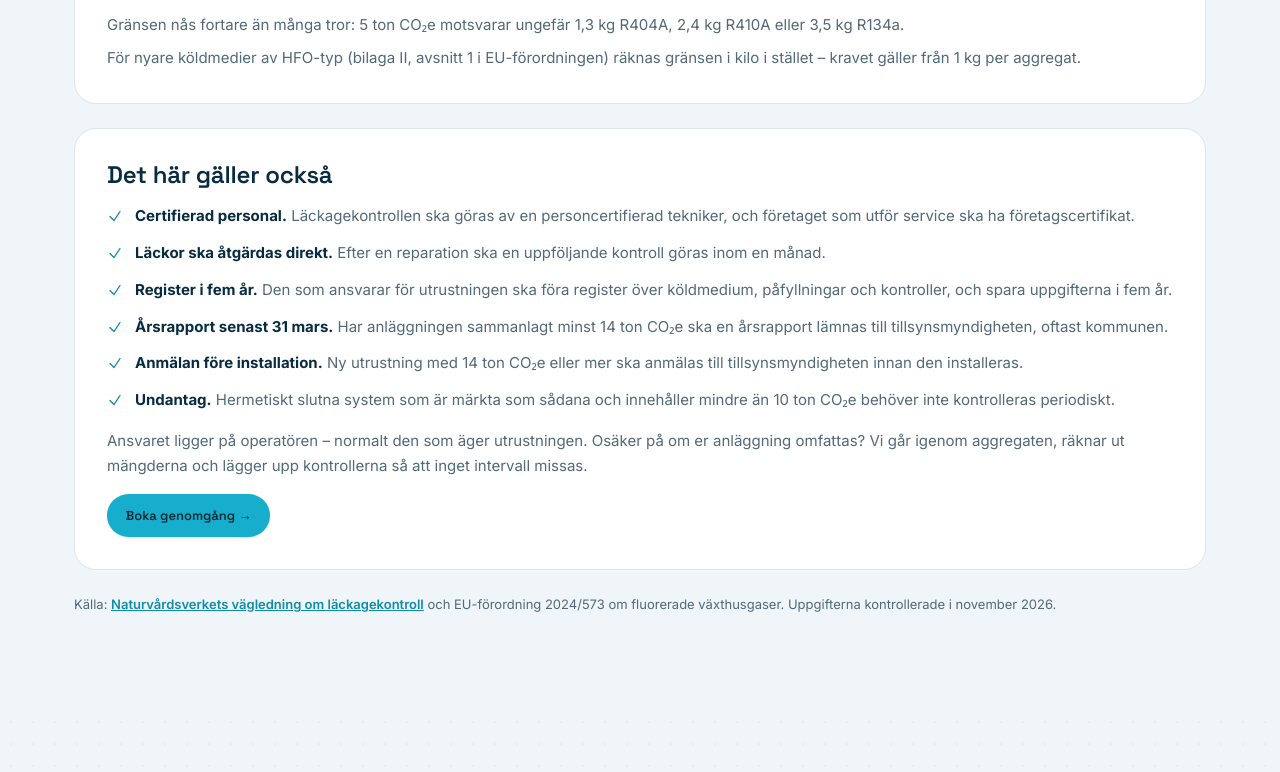
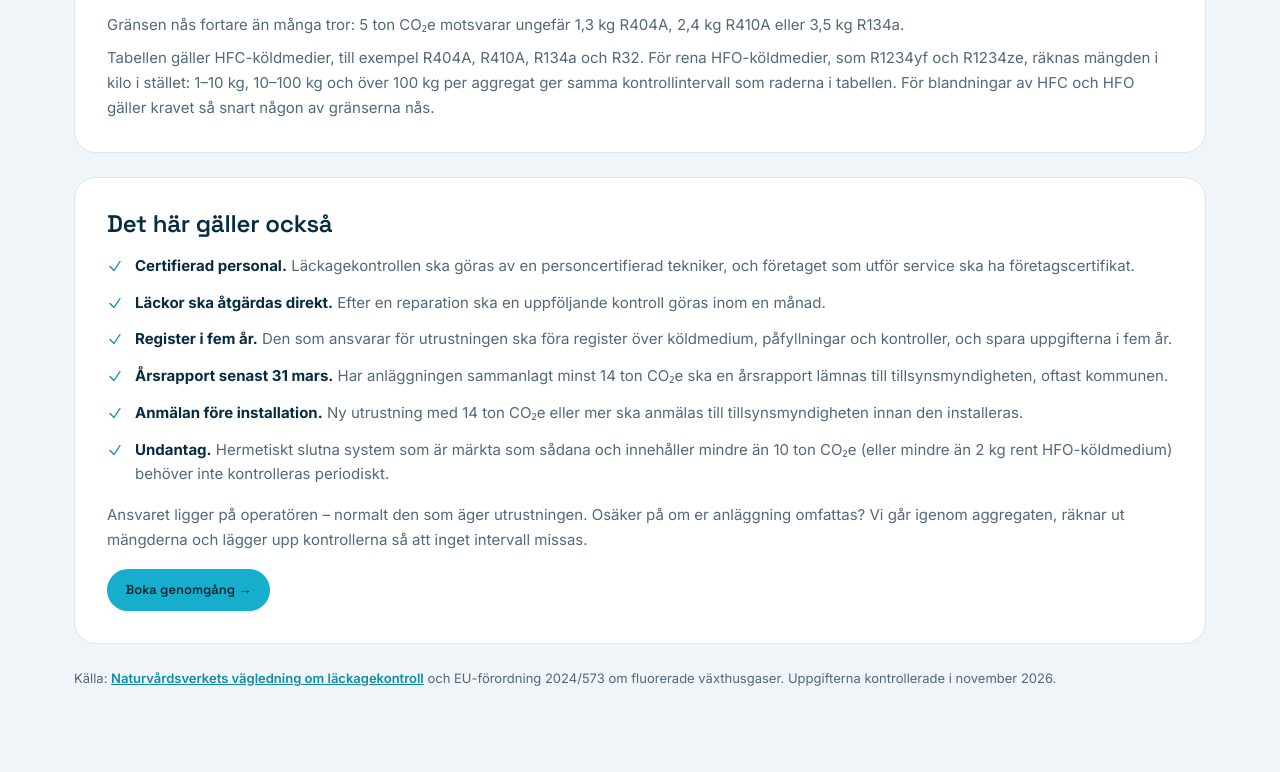
Before and after one commit to jeffbodtker/arkipelag-hemsida, a plain HTML site: page service.html in a window 1280 px wide. Shown: the part 3298-4070 px from the top of the page. Drawn offline with Linux system fonts and the light colour scheme.

Commit message:
Förtydliga HFO-raden i läckagekontrollavsnittet
Den tidigare formuleringen ("kravet gäller från 1 kg per aggregat")
kunde läsas som att den gällde alla köldmedier. Nu framgår att
tabellen gäller HFC, att kilogränserna (1–10, 10–100, över 100 kg)
gäller rena HFO-köldmedier och vad som gäller för blandningar.
Undantaget för hermetiskt slutna system nämner även 2 kg-gränsen.

Co-Authored-By: Claude Fable 5.2 <noreply@anthropic.com>

```diff
--- a/service.html
+++ b/service.html
@@ -297,7 +297,7 @@
             </table>
           </div>
           <p class="mt-4">Gränsen nås fortare än många tror: 5 ton CO₂e motsvarar ungefär 1,3 kg R404A, 2,4 kg R410A eller 3,5 kg R134a.</p>
-          <p class="mt-2">För nyare köldmedier av HFO-typ (bilaga II, avsnitt 1 i EU-förordningen) räknas gränsen i kilo i stället – kravet gäller från 1 kg per aggregat.</p>
+          <p class="mt-2">Tabellen gäller HFC-köldmedier, till exempel R404A, R410A, R134a och R32. För rena HFO-köldmedier, som R1234yf och R1234ze, räknas mängden i kilo i stället: 1–10 kg, 10–100 kg och över 100 kg per aggregat ger samma kontrollintervall som raderna i tabellen. För blandningar av HFC och HFO gäller kravet så snart någon av gränserna nås.</p>
         </div>
 
         <div class="card">
@@ -308,7 +308,7 @@
             <li class="fact-list__item"><svg width="16" height="16" viewBox="0 0 24 24" fill="none" stroke="currentColor" stroke-width="2" style="color:var(--color-accent-dark); flex-shrink:0; margin-top:4px;"><path stroke-linecap="round" stroke-linejoin="round" d="m4.5 12.75 6 6 9-13.5"/></svg><span><strong>Register i fem år.</strong> Den som ansvarar för utrustningen ska föra register över köldmedium, påfyllningar och kontroller, och spara uppgifterna i fem år.</span></li>
             <li class="fact-list__item"><svg width="16" height="16" viewBox="0 0 24 24" fill="none" stroke="currentColor" stroke-width="2" style="color:var(--color-accent-dark); flex-shrink:0; margin-top:4px;"><path stroke-linecap="round" stroke-linejoin="round" d="m4.5 12.75 6 6 9-13.5"/></svg><span><strong>Årsrapport senast 31 mars.</strong> Har anläggningen sammanlagt minst 14 ton CO₂e ska en årsrapport lämnas till tillsynsmyndigheten, oftast kommunen.</span></li>
             <li class="fact-list__item"><svg width="16" height="16" viewBox="0 0 24 24" fill="none" stroke="currentColor" stroke-width="2" style="color:var(--color-accent-dark); flex-shrink:0; margin-top:4px;"><path stroke-linecap="round" stroke-linejoin="round" d="m4.5 12.75 6 6 9-13.5"/></svg><span><strong>Anmälan före installation.</strong> Ny utrustning med 14 ton CO₂e eller mer ska anmälas till tillsynsmyndigheten innan den installeras.</span></li>
-            <li class="fact-list__item"><svg width="16" height="16" viewBox="0 0 24 24" fill="none" stroke="currentColor" stroke-width="2" style="color:var(--color-accent-dark); flex-shrink:0; margin-top:4px;"><path stroke-linecap="round" stroke-linejoin="round" d="m4.5 12.75 6 6 9-13.5"/></svg><span><strong>Undantag.</strong> Hermetiskt slutna system som är märkta som sådana och innehåller mindre än 10 ton CO₂e behöver inte kontrolleras periodiskt.</span></li>
+            <li class="fact-list__item"><svg width="16" height="16" viewBox="0 0 24 24" fill="none" stroke="currentColor" stroke-width="2" style="color:var(--color-accent-dark); flex-shrink:0; margin-top:4px;"><path stroke-linecap="round" stroke-linejoin="round" d="m4.5 12.75 6 6 9-13.5"/></svg><span><strong>Undantag.</strong> Hermetiskt slutna system som är märkta som sådana och innehåller mindre än 10 ton CO₂e (eller mindre än 2 kg rent HFO-köldmedium) behöver inte kontrolleras periodiskt.</span></li>
           </ul>
           <p class="mt-4">Ansvaret ligger på operatören – normalt den som äger utrustningen. Osäker på om er anläggning omfattas? Vi går igenom aggregaten, räknar ut mängderna och lägger upp kontrollerna så att inget intervall missas.</p>
           <a class="btn btn--primary btn--sm mt-4" href="kontakt.html?behov=serviceavtal#offert">Boka genomgång →</a>
```
